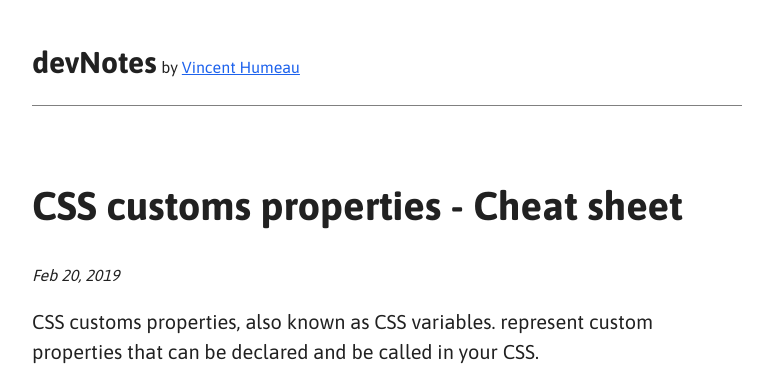
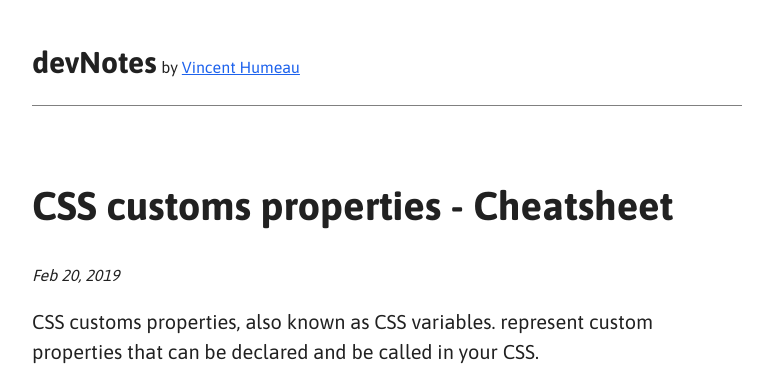
Before and after one commit to vinceumo/devNotes, a Jekyll site: the page built from _posts/CSS/2019-02-20-css-customs-properties.md, in a window 1280 px wide and 900 px high. Shown: the top 379 px of the window, without its empty margins (253-1026 px from the left). Built offline with Jekyll 4.4.1, drawn with Linux system fonts in a browser that asks for light colours; a script that is not in the unit is left out.

Commit message:
Update from Forestry.io Vincent Humeau updated _posts/CSS/2019-02-20-css-customs-properties.md

```diff
--- a/_posts/CSS/2019-02-20-css-customs-properties.md
+++ b/_posts/CSS/2019-02-20-css-customs-properties.md
@@ -1,6 +1,6 @@
 ---
 layout: post
-title: CSS customs properties - Cheat sheet
+title: CSS customs properties - Cheatsheet
 date: 2019-02-20 00:00:00 +0000
 categories:
 - CSS
```
